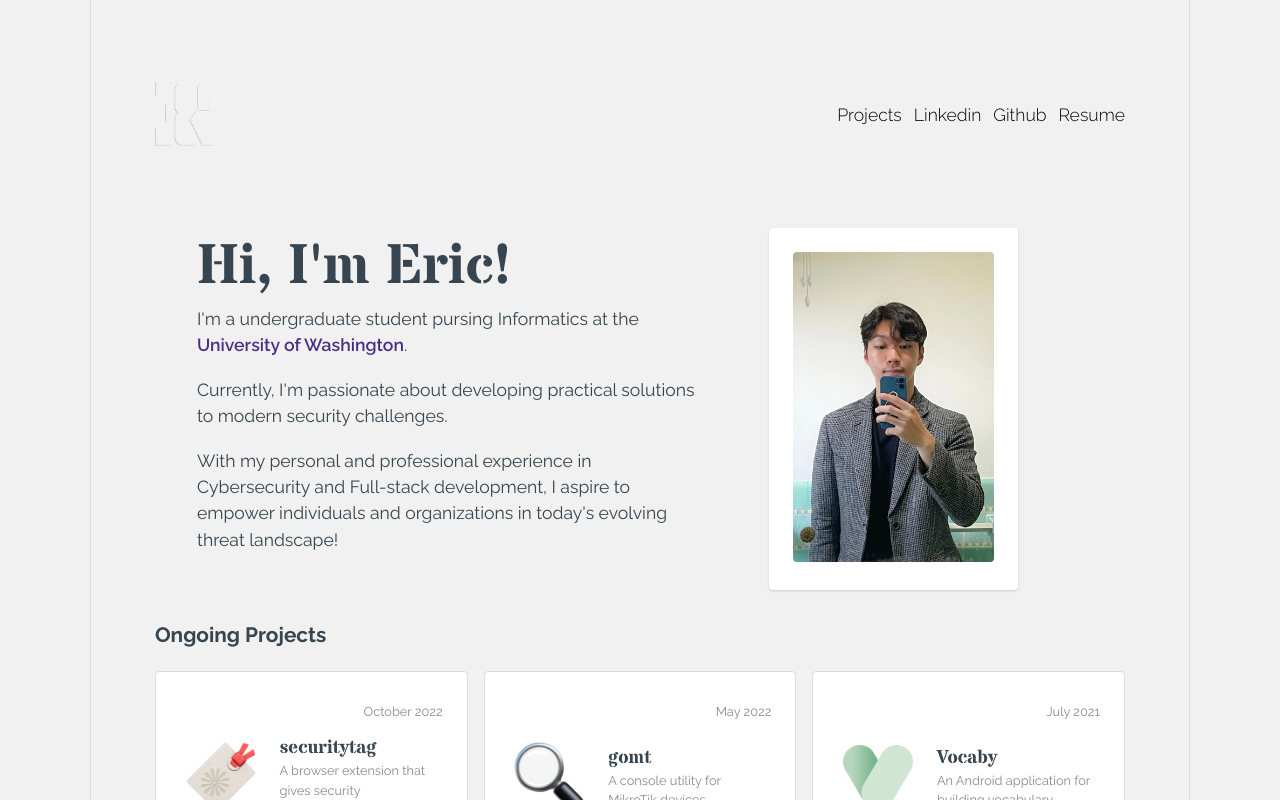
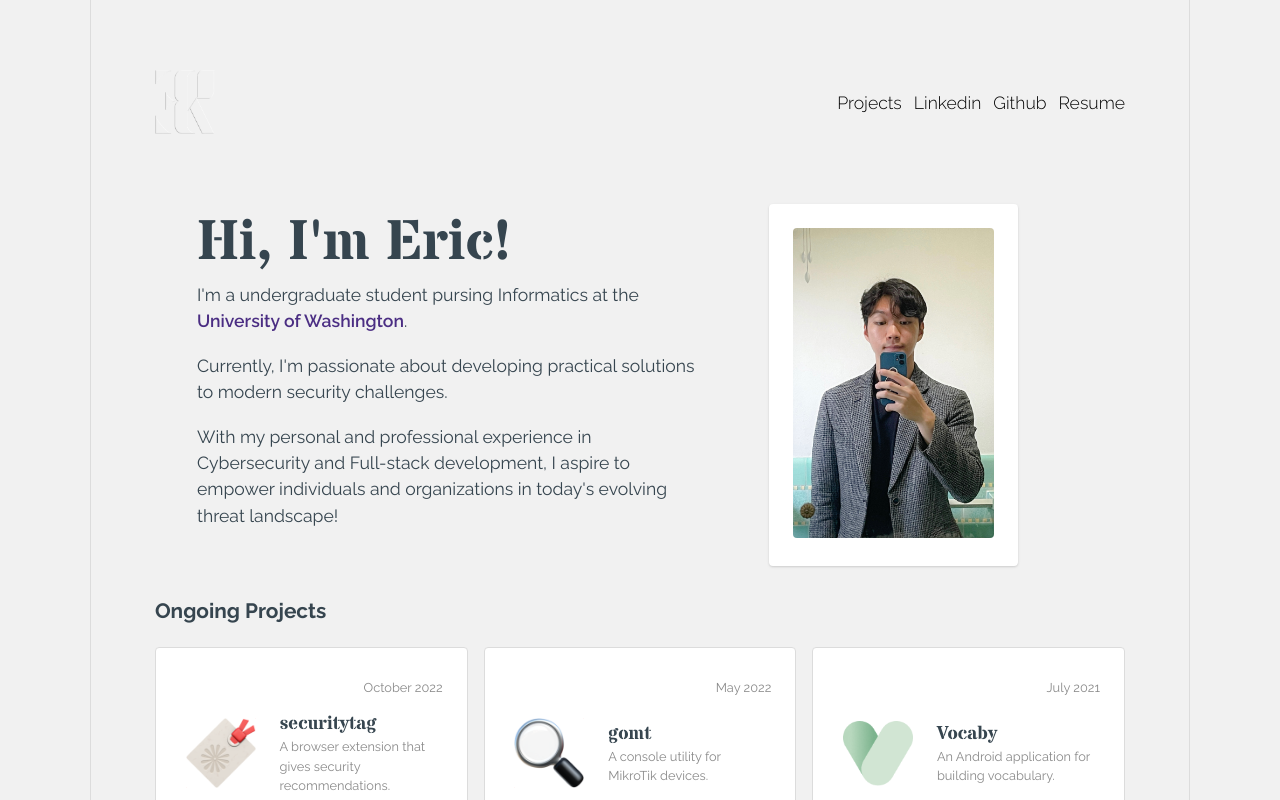
Before and after one commit to taehyunnkim/taehyunkim.me, an Angular app: page /home in a window 1280 px wide. Shown: the top 800 px of the page. Built offline with nearby package versions, Linux system fonts and the light colour scheme.

Commit message:
Fix navigation scroll and logo placement

```diff
--- a/src/app/app.component.scss
+++ b/src/app/app.component.scss
@@ -14,6 +14,7 @@ $background-color: #F1F1F1;
         margin: 0 auto;
         left: 0;
         right: 0;
+        z-index: 20;
     }
 
     @if $debug {
@@ -92,7 +93,7 @@ $background-color: #F1F1F1;
     color: #f1f1f1;
     display: block;
     transition: 0.2s;
-    font-weight: 600;
+    font-weight: 400;
 }
 
 .overlay a:hover, .overlay a:focus {
--- a/src/app/components/header/header.component.scss
+++ b/src/app/components/header/header.component.scss
@@ -66,7 +66,7 @@ ul {
 }
 
 .hover {
-    font-weight: 500;
+    font-weight: 600;
     position: absolute;
     text-align: center;
     top: -65%;
--- a/src/styles/global.scss
+++ b/src/styles/global.scss
@@ -47,8 +47,6 @@ p {
 
 a {
     font-family: 'Raleway', sans-serif;
-    font-weight: 400;
-    line-height: 150%;
 }
 
 ul {
--- a/src/styles/sizes.scss
+++ b/src/styles/sizes.scss
@@ -6,7 +6,7 @@ $sm-mobile-width: 300px;
 $box-padding: 64px;
 $card-padding: 24px;
 $text-padding: 16px;
-$header-magin-top: 64px;
+$header-magin-top: 52px;
 $header-height: 100px;
 
 $radius: 4px;
```
